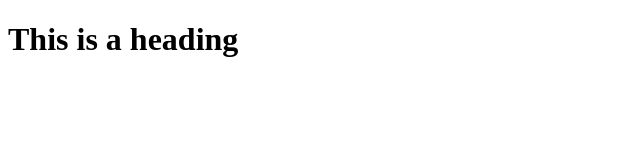
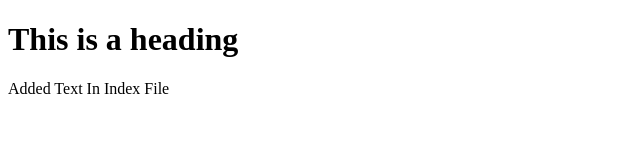
Before and after one commit to AbdullahAsif92/portfolio-site, a plain HTML site: page index.html in a window 1280 px wide. Shown: the whole page, without its empty margins (0-640 px from the left). Drawn offline with Linux system fonts and the light colour scheme.

Commit message:
Add Text In Index.html

```diff
--- a/index.html
+++ b/index.html
@@ -8,6 +8,7 @@
 <body>
     <div class="container">
         <h1>This is a heading</h1>
+        <p>Added Text In Index File</p>
     </div>
 </body>
 </html>
```
